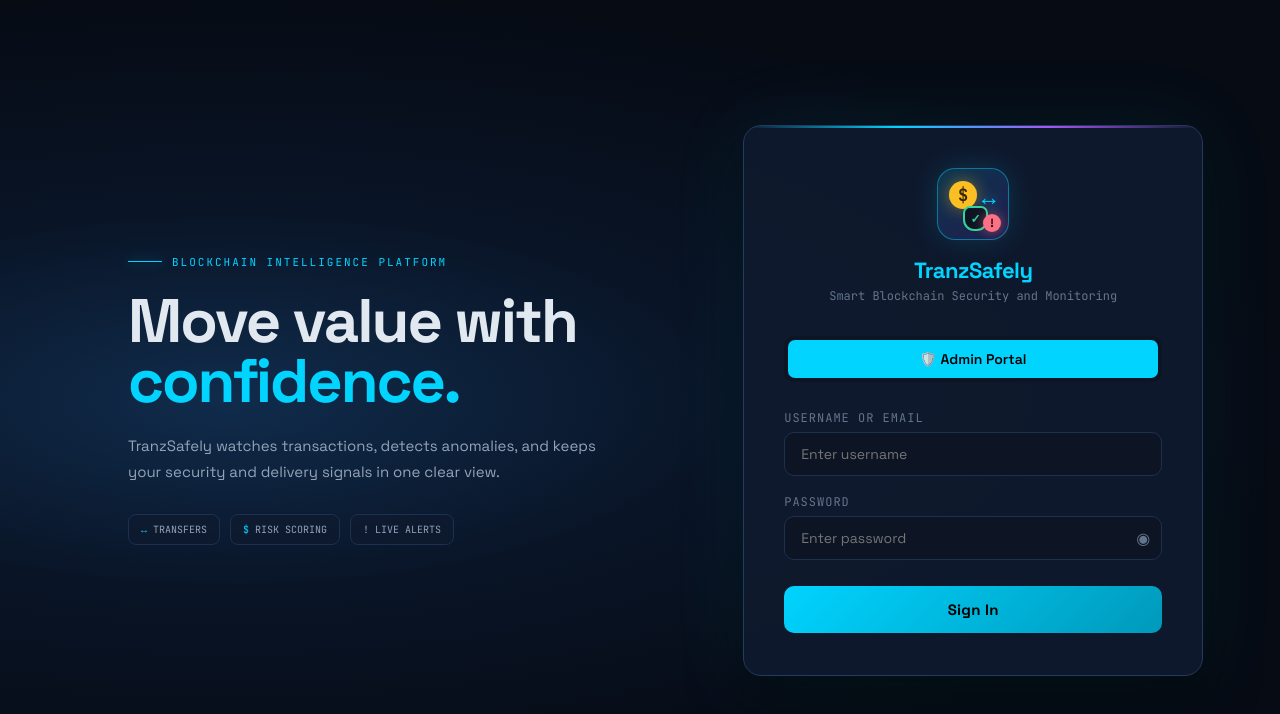
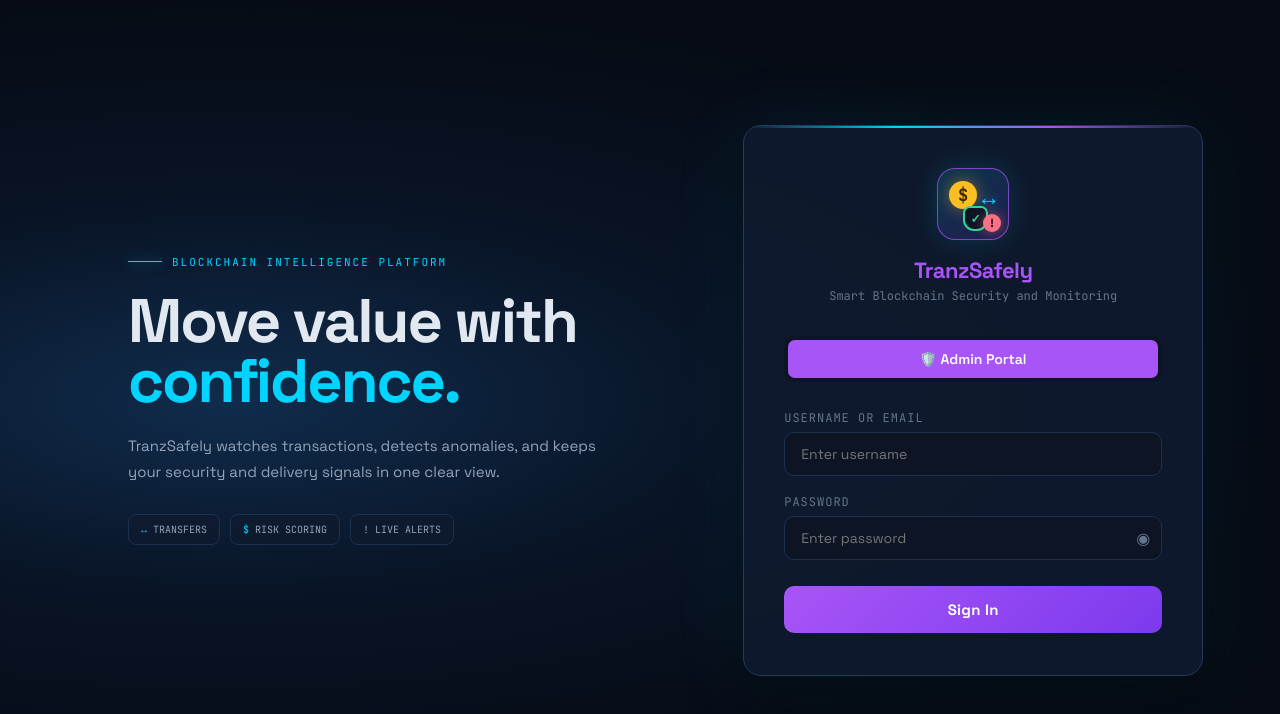
Before and after one commit to rjpadashetty-dev/blockchain-monitor, a website: page frontend/index.html in a window 1280 px wide. Both pictures are taken after a click on the button "Click logo for Admin Portal". Drawn offline with nearby package versions, Linux system fonts and the light colour scheme.

Commit message:
Differentiate user and admin portal colors

```diff
--- a/frontend/index.html
+++ b/frontend/index.html
@@ -86,6 +86,11 @@ body::before {
 .login-tabs.portal-switching { animation:portalSwitch 0.45s ease both; }
 .tab-btn { flex:1; padding:10px; border:none; background:transparent; color:var(--text2); font-family:var(--font); font-size:14px; font-weight:500; border-radius:7px; cursor:pointer; transition:all 0.2s; }
 .tab-btn.active { background:var(--primary); color:#000; font-weight:600; }
+.login-box.admin-mode .tab-btn.active { background:var(--accent2); color:#fff; }
+.login-box.admin-mode .btn-login { background:linear-gradient(135deg, var(--accent2), var(--accent)); color:#fff; }
+.login-box.admin-mode .logo-mark { border-color:rgba(168,85,247,.7); box-shadow:0 0 28px rgba(168,85,247,.24), inset 0 0 24px rgba(168,85,247,.08); }
+.login-box.admin-mode .login-logo h1 { color:var(--accent2); }
+.login-box.user-mode .btn-login { background:linear-gradient(135deg, var(--primary), var(--primary-dim)); }
 .login-box.portal-switching .logo-mark { animation:portalIconSwitch 0.5s ease both; }
 .form-group { margin-bottom:18px; }
 .form-group label { display:block; font-size:12px; color:var(--text3); margin-bottom:6px; text-transform:uppercase; letter-spacing:1px; font-family:var(--mono); }
@@ -853,6 +858,9 @@ const DEMO_MODE = false; // Set to true for testing with mock data
 // ─────────────────── AUTH ─────────────────────────────────
 function setLoginTab(tab) {
   currentLoginTab = tab;
+  const loginBox = document.querySelector('.login-box');
+  loginBox.classList.toggle('admin-mode', tab === 'admin');
+  loginBox.classList.toggle('user-mode', tab === 'user');
   document.querySelectorAll('.tab-btn').forEach((button, index) => {
     const isSelected = (index === 0 && tab === 'user') || (index === 1 && tab === 'admin');
     button.classList.toggle('active', isSelected);
```
